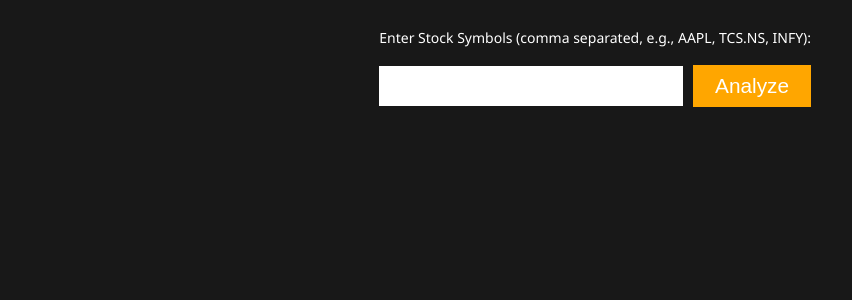
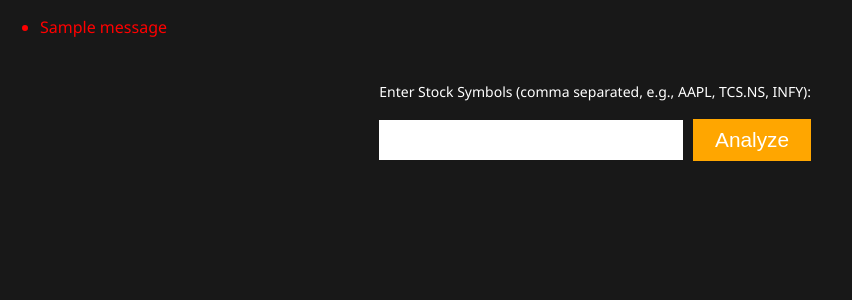
Before and after one commit to shashanksm75/stock-price-prediction, a Flask app: page /dashboard1 in a window 1280 px wide. Shown: the part 66-366 px from the top of the page, without its empty margins (0-852 px from the left). Run offline with Flask 3, Linux system fonts and the light colour scheme; a user stored in the database is signed in; one stand-in notice (Sample message) is shown.

Commit message:
Add files via upload

```diff
--- a/stock market project/stock/templates/dashboard1.html
+++ b/stock market project/stock/templates/dashboard1.html
@@ -10,6 +10,15 @@
     <div class="topbar-title">STOCK MARKET ANALYSIS AND PRICE PREDICTION</div>
     <a href="{{ url_for('logout') }}" class="topbar-logout">Logout</a>
   </div>
+    {% with messages = get_flashed_messages(with_categories=true) %}
+    {% if messages %}
+      <ul>
+      {% for category, message in messages %}
+        <li style="color: red;">{{ message }}</li>
+      {% endfor %}
+      </ul>
+    {% endif %}
+  {% endwith %}
   <script>
     document.addEventListener('DOMContentLoaded', function() {
       var form = document.querySelector('.analyse-bar form');
```
